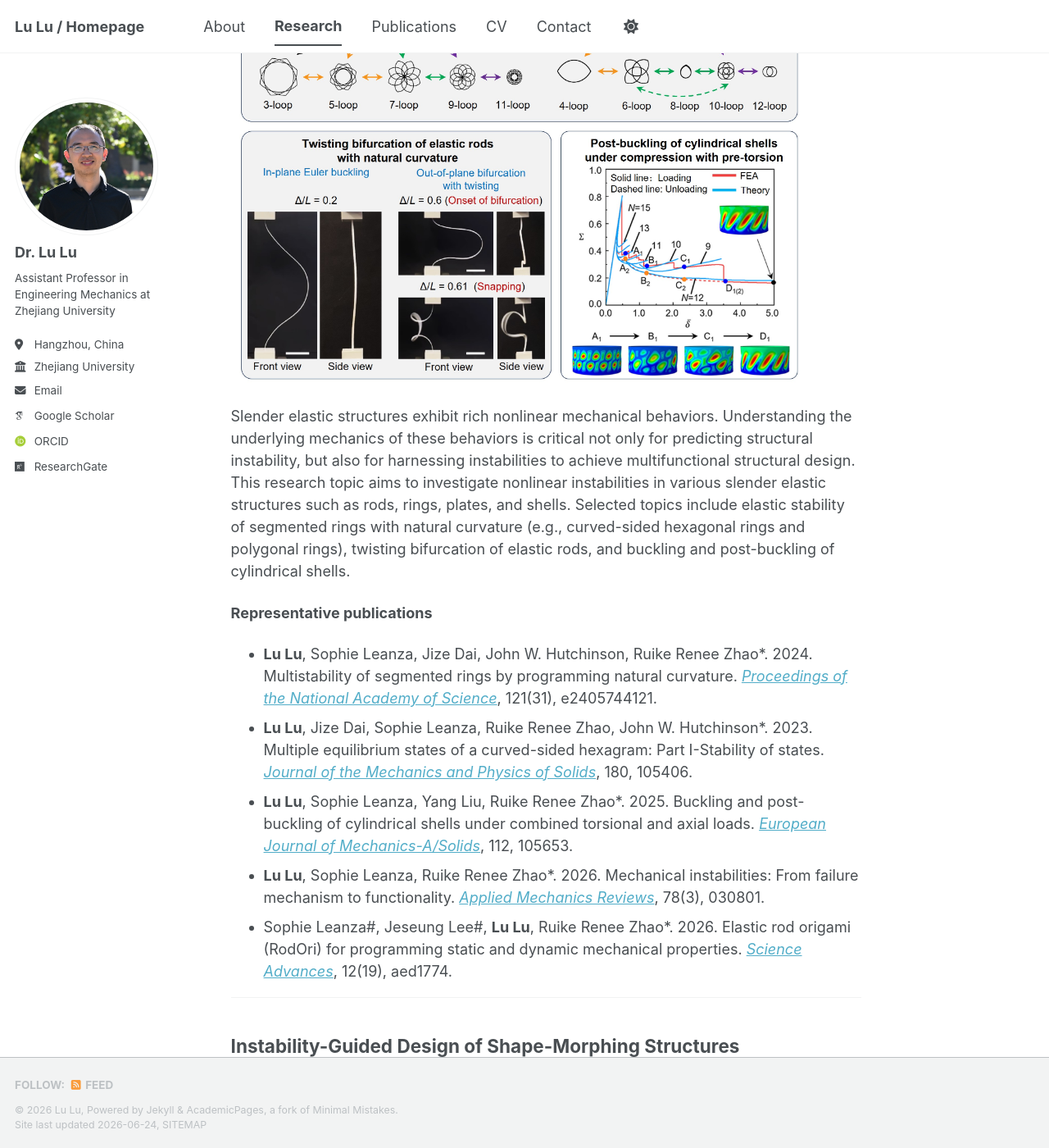
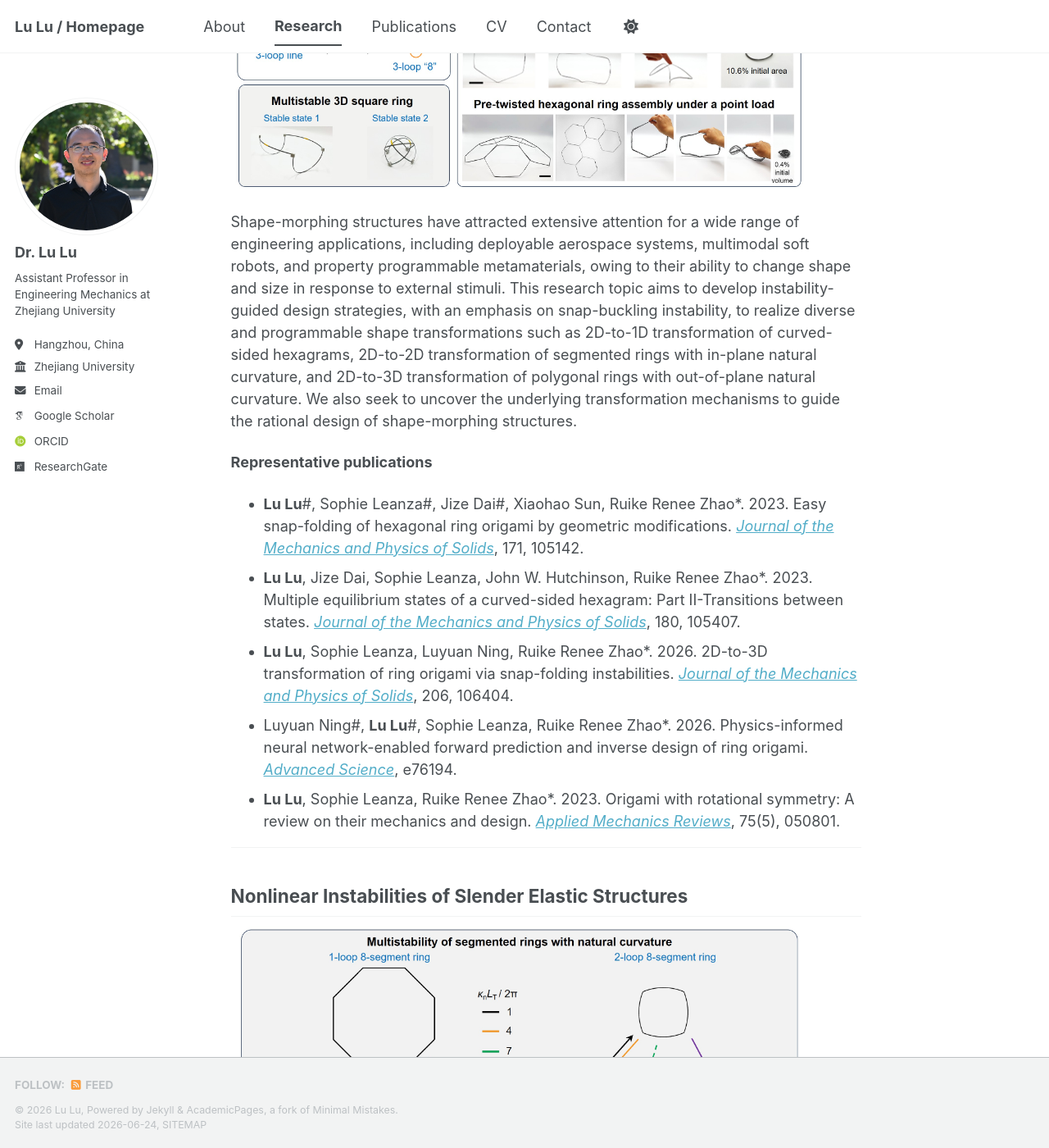
Before and after one commit to ZJU-LuLab/ZJU-LuLab.github.io, a Jekyll site: the page built from _pages/research.md, in a window 1280 px wide and 1400 px high, scrolled down 487 px. Shown: the whole window at 82% size. Built offline with Jekyll 4.4.1, drawn with Linux system fonts in a browser that asks for light colours; some web fonts are replaced; a script bundle is joined from its source files by our own code; library files that are not in the unit come from our copies; some of the changed text lies outside the part shown.

Commit message:
Update research.md

```diff
--- a/_pages/research.md
+++ b/_pages/research.md
@@ -6,6 +6,22 @@ author_profile: true
 ---
 
 Our research combines theoretical modeling, numerical simulation, and experiments to understand the nonlinear deformation, instability, and shape transformation in slender elastic structures, intelligent soft materials, and reconfigurable mechanical systems.
+
+---
+
+## Instability-Guided Design of Shape-Morphing Structures
+
+<img src="/images/research/shape-morphing-structures.jpg" alt="Shape-morphing structures" style="width:100%; max-width:700px;">
+
+Shape-morphing structures have attracted extensive attention for a wide range of engineering applications, including deployable aerospace systems, multimodal soft robots, and property programmable metamaterials, owing to their ability to change shape and size in response to external stimuli. This research topic aims to develop instability-guided design strategies, with an emphasis on snap-buckling instability, to realize diverse and programmable shape transformations such as 2D-to-1D transformation of curved-sided hexagrams, 2D-to-2D transformation of segmented rings with in-plane natural curvature, and 2D-to-3D transformation of polygonal rings with out-of-plane natural curvature. We also seek to uncover the underlying transformation mechanisms to guide the rational design of shape-morphing structures.
+
+**Representative publications**
+
+* **Lu Lu**#, Sophie Leanza#, Jize Dai#, Xiaohao Sun, Ruike Renee Zhao*. 2023. Easy snap-folding of hexagonal ring origami by geometric modifications. [*Journal of the Mechanics and Physics of Solids*](https://doi.org/10.1016/j.jmps.2022.105142), 171, 105142.
+* **Lu Lu**, Jize Dai, Sophie Leanza, John W. Hutchinson, Ruike Renee Zhao*. 2023. Multiple equilibrium states of a curved-sided hexagram: Part II-Transitions between states. [*Journal of the Mechanics and Physics of Solids*](https://doi.org/10.1016/j.jmps.2023.105407), 180, 105407.
+* **Lu Lu**, Sophie Leanza, Luyuan Ning, Ruike Renee Zhao*. 2026. 2D-to-3D transformation of ring origami via snap-folding instabilities. [*Journal of the Mechanics and Physics of Solids*](https://doi.org/10.1016/j.jmps.2025.106404), 206, 106404.
+* Luyuan Ning#, **Lu Lu**#, Sophie Leanza, Ruike Renee Zhao*. 2026. Physics-informed neural network-enabled forward prediction and inverse design of ring origami. [*Advanced Science*](http://doi.org/10.1002/advs.76194), e76194.
+* **Lu Lu**, Sophie Leanza, Ruike Renee Zhao*. 2023. Origami with rotational symmetry: A review on their mechanics and design. [*Applied Mechanics Reviews*](https://doi.org/10.1115/1.4056637), 75(5), 050801.
 
 ---
 
@@ -25,22 +41,6 @@ Slender elastic structures exhibit rich nonlinear mechanical behaviors. Understa
 
 ---
 
-## Instability-Guided Design of Shape-Morphing Structures
-
-<img src="/images/research/shape-morphing-structures.jpg" alt="Shape-morphing structures" style="width:100%; max-width:700px;">
-
-Shape-morphing structures have attracted extensive attention for a wide range of engineering applications, including deployable aerospace systems, multimodal soft robots, and property programmable metamaterials, owing to their ability to change shape and size in response to external stimuli. This research topic aims to develop instability-guided design strategies, with an emphasis on snap-buckling instability, to realize diverse and programmable shape transformations such as 2D-to-1D transformation of curved-sided hexagrams, 2D-to-2D transformation of segmented rings with in-plane natural curvature, and 2D-to-3D transformation of polygonal rings with out-of-plane natural curvature. We also seek to uncover the underlying transformation mechanisms to guide the rational design of shape-morphing structures.
-
-**Representative publications**
-
-* **Lu Lu**#, Sophie Leanza#, Jize Dai#, Xiaohao Sun, Ruike Renee Zhao*. 2023. Easy snap-folding of hexagonal ring origami by geometric modifications. [*Journal of the Mechanics and Physics of Solids*](https://doi.org/10.1016/j.jmps.2022.105142), 171, 105142.
-* **Lu Lu**, Jize Dai, Sophie Leanza, John W. Hutchinson, Ruike Renee Zhao*. 2023. Multiple equilibrium states of a curved-sided hexagram: Part II-Transitions between states. [*Journal of the Mechanics and Physics of Solids*](https://doi.org/10.1016/j.jmps.2023.105407), 180, 105407.
-* **Lu Lu**, Sophie Leanza, Luyuan Ning, Ruike Renee Zhao*. 2026. 2D-to-3D transformation of ring origami via snap-folding instabilities. [*Journal of the Mechanics and Physics of Solids*](https://doi.org/10.1016/j.jmps.2025.106404), 206, 106404.
-* Luyuan Ning#, **Lu Lu**#, Sophie Leanza, Ruike Renee Zhao*. 2026. Physics-informed neural network-enabled forward prediction and inverse design of ring origami. [*Advanced Science*](http://doi.org/10.1002/advs.76194), e76194.
-* **Lu Lu**, Sophie Leanza, Ruike Renee Zhao*. 2023. Origami with rotational symmetry: A review on their mechanics and design. [*Applied Mechanics Reviews*](https://doi.org/10.1115/1.4056637), 75(5), 050801.
-
----
-
 ## Multiphysics-Coupled Large Deformation of Intelligent Soft Materials
 
 <img src="/images/research/intelligent-soft-materials.jpg" alt="Intelligent soft materials" style="width:100%; max-width:700px;">
```
